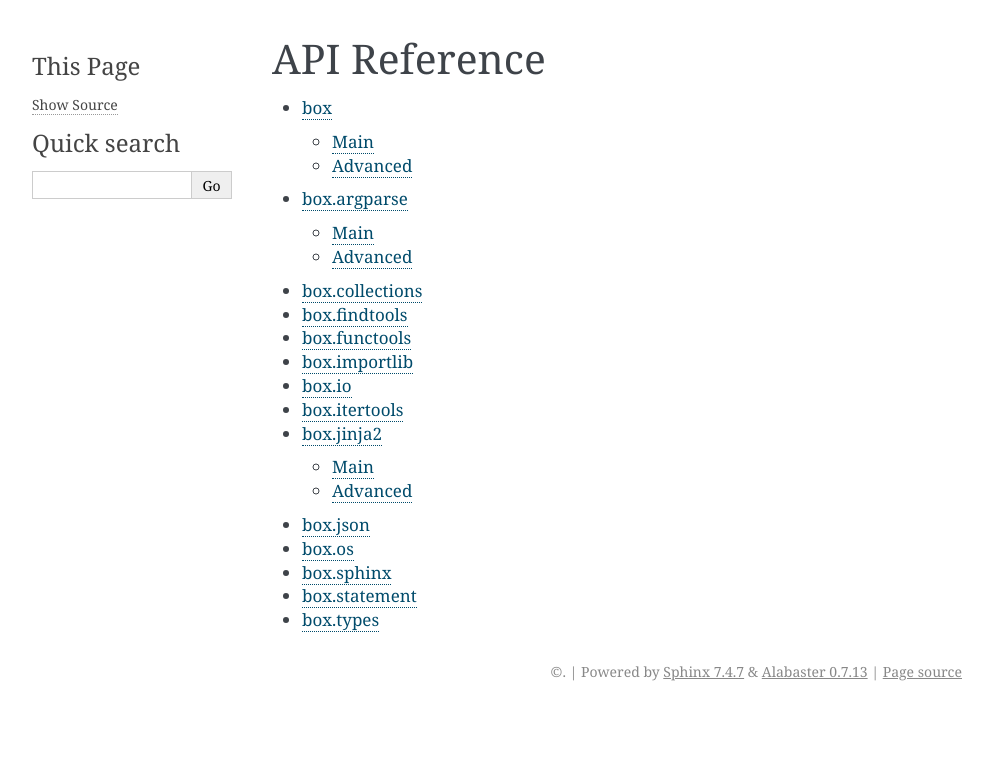
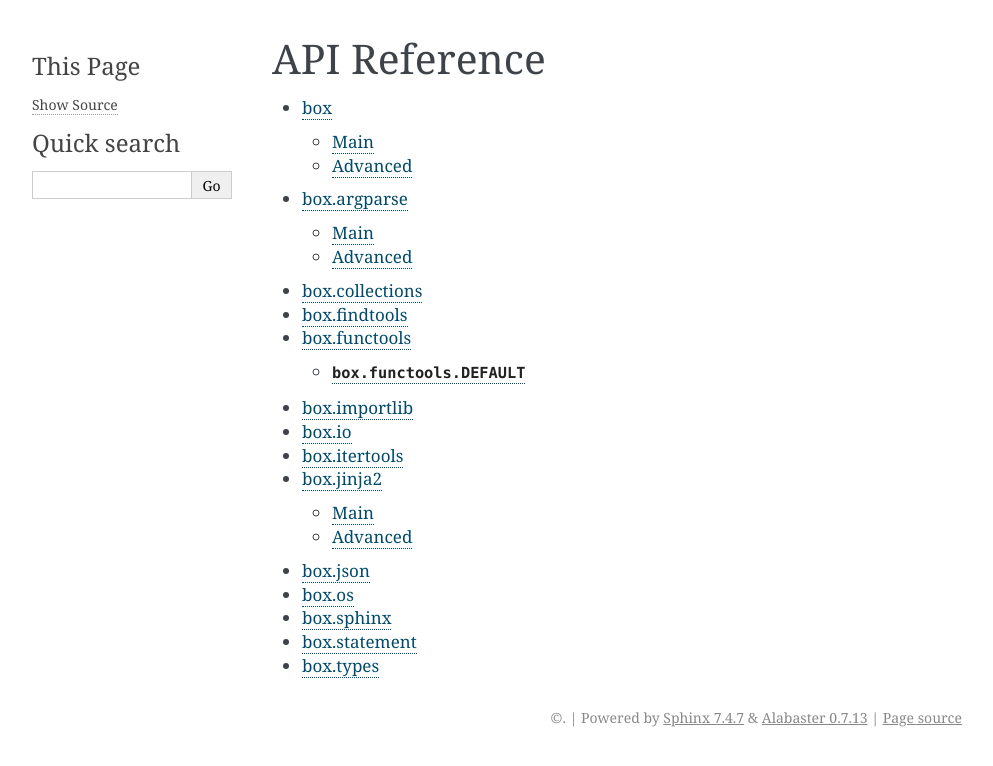
Before and after one commit to salexkidd/box, a Sphinx documentation site: the page built from _sources/docs/api.rst, in a window 1280 px wide. Shown: the top 766 px of the page, without its empty margins (148-1141 px from the left). Built offline with Sphinx 7.4.7, drawn with Linux system fonts in a browser that asks for light colours.

Commit message:
added DEFAULT docs

```diff
--- a/_sources/docs/api/functools.rst
+++ b/_sources/docs/api/functools.rst
@@ -2,6 +2,10 @@ box.functools
 =============
 
 Module adds some functionality to standard functools module.
+
+.. data:: box.functools.DEFAULT
+
+     Deafult value to use instead of None.
 
 .. automodule:: box.functools
      :members:
```
